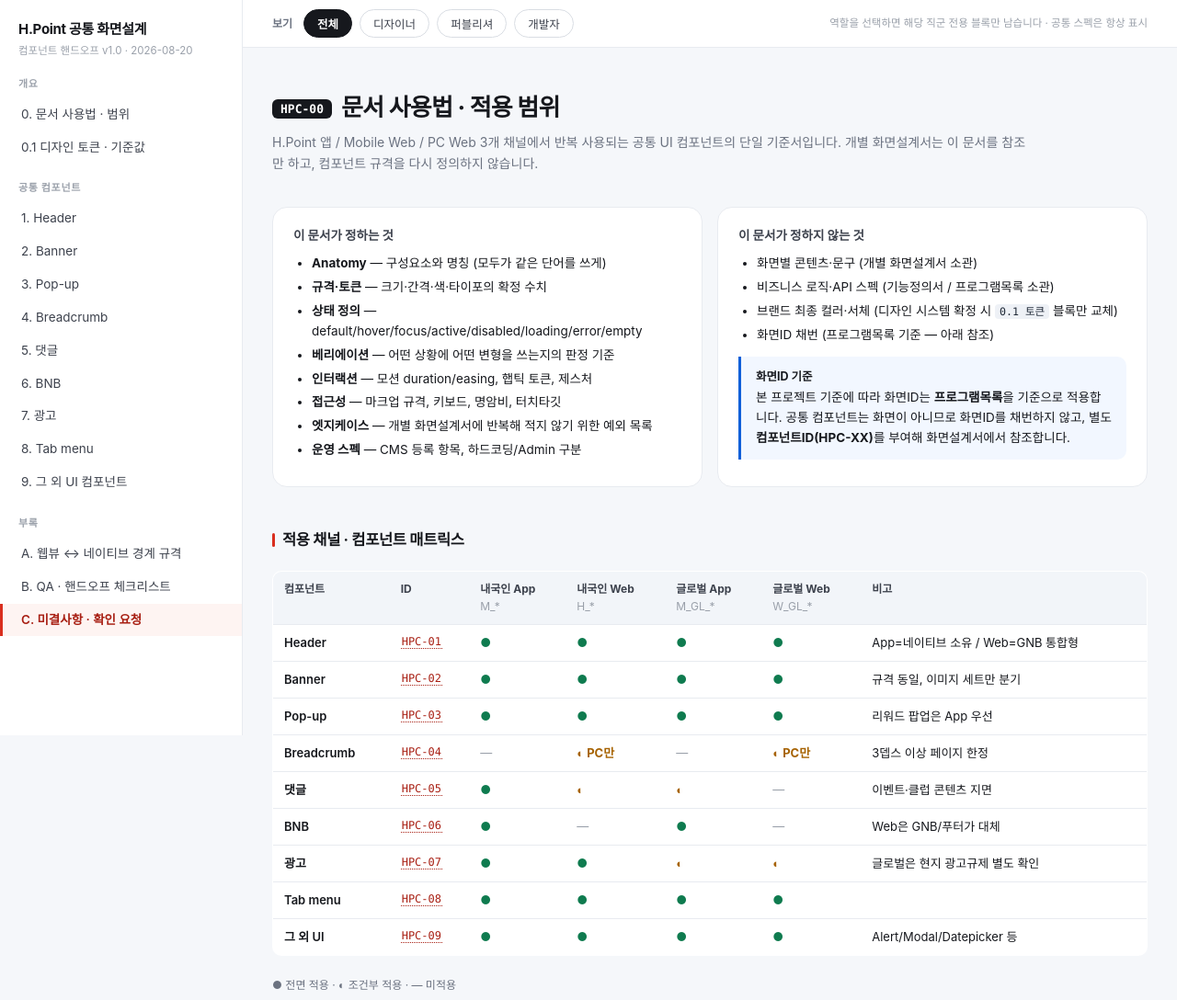
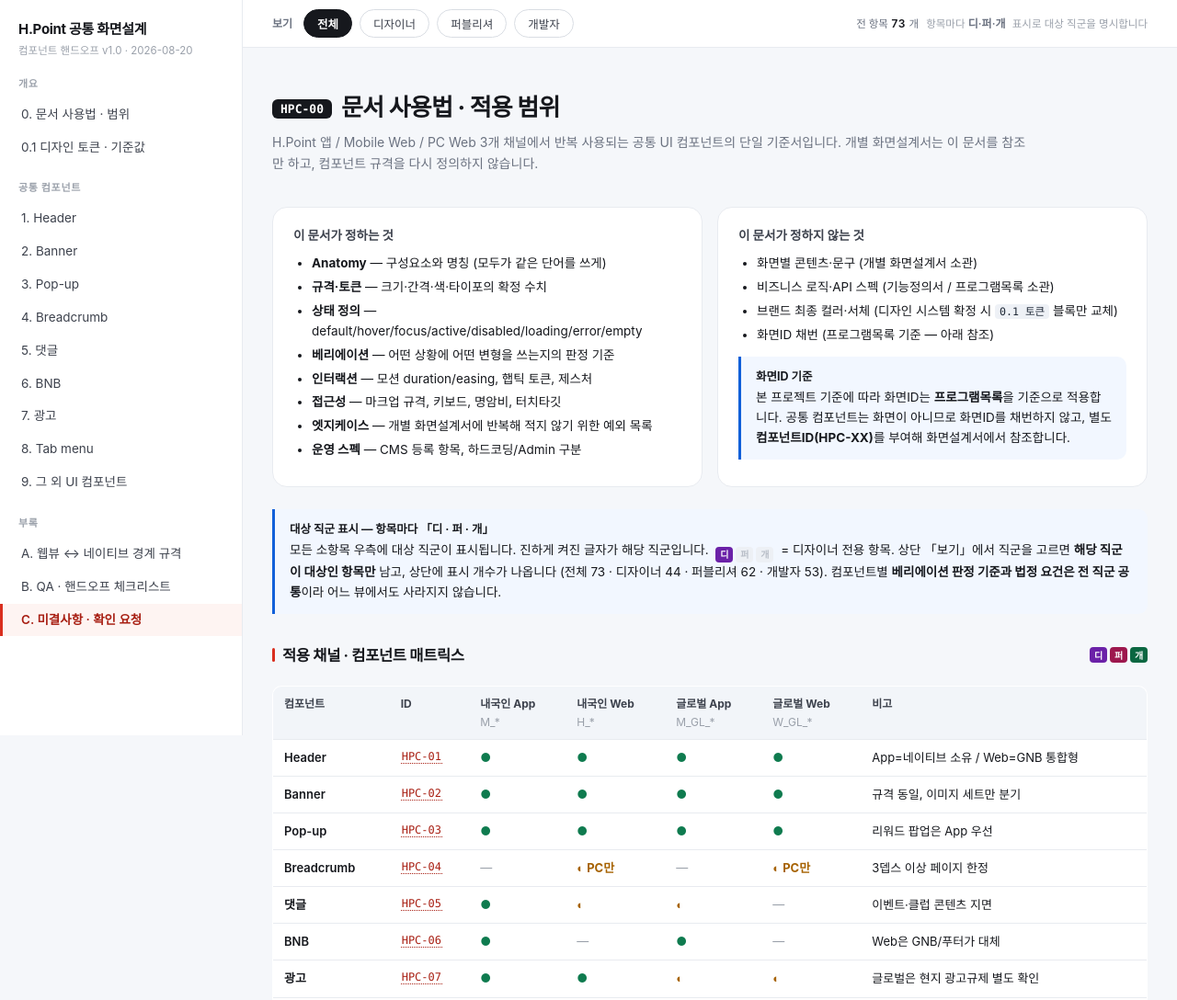
Before and after one commit to hong864/hpoint-dashboard, a plain HTML site: page handoff-components.html in a window 1280 px wide. Shown: the top 1088 px of the page at 92% size. Drawn offline with Linux system fonts and the light colour scheme.

Commit message:
fix: 역할 필터 — 전 항목(73개)에 대상 직군 명시
기존에는 뱃지가 우연히 붙은 17개 항목만 태깅되어 어느 역할을 골라도 대부분 그대로 노출됐음(h3 73개 중 56개 미태깅).
- 전 소항목에 대상 직군(디/퍼/개)을 명시적으로 매핑
- h3 우측에 대상 직군 표시자 추가, 상단에 표시 개수 카운터 추가
- 표시 비율: 전체 73 / 디자이너 44 / 퍼블리셔 62 / 개발자 53
- h3 ID 부여 이후로 적용 시점 이동 (순서 의존 버그 수정)

```diff
--- a/handoff-components.html
+++ b/handoff-components.html
@@ -98,10 +98,7 @@
 .note>b:first-child,.warn>b:first-child,.stop>b:first-child,.ok>b:first-child{display:block;margin-bottom:2px;font-size:12.5px}
 
 /* ── Role visibility ── */
-.role-des,.role-pub,.role-dev{}
-body[data-role="des"] .role-pub,body[data-role="des"] .role-dev{display:none}
-body[data-role="pub"] .role-des,body[data-role="pub"] .role-dev{display:none}
-body[data-role="dev"] .role-des,body[data-role="dev"] .role-pub{display:none}
+
 
 /* ── Spec grid ── */
 .grid2{display:grid;grid-template-columns:1fr 1fr;gap:16px}
@@ -247,6 +244,23 @@
 /* ── 데모 목업 내 비활성 링크 ── */
 .demos a[aria-disabled="true"],.demo a[aria-disabled="true"]{cursor:default;pointer-events:none}
 [data-jump]{cursor:pointer}
+/* ── 항목별 대상 직군 표시 ── */
+.aud{display:inline-flex;gap:3px;margin-left:auto;flex:0 0 auto}
+.aud i{font-style:normal;font-size:10px;font-weight:700;width:19px;height:17px;border-radius:4px;
+  display:grid;place-items:center;background:#EDF0F5;color:#B7BDC7;letter-spacing:0;line-height:1}
+.aud i.on{color:#fff}
+.aud i.d.on{background:#6B21A8}
+.aud i.p.on{background:#9D174D}
+.aud i.e.on{background:#0B6741}
+/* ── 역할 필터: 대상이 아닌 블록 숨김 ── */
+body[data-role="des"] .hpblk:not(.for-des),
+body[data-role="pub"] .hpblk:not(.for-pub),
+body[data-role="dev"] .hpblk:not(.for-dev){display:none}
+body[data-role="des"] .aud i.d,body[data-role="pub"] .aud i.p,body[data-role="dev"] .aud i.e{outline:2px solid rgba(255,255,255,.5);outline-offset:-3px}
+.bar .cnt{font-size:11.5px;color:var(--hp-ink-500);font-variant-numeric:tabular-nums}
+.bar .cnt b{color:var(--hp-ink-900)}
+.secmuted{opacity:.35}
+@media print{.aud{display:none}}
 [data-jump]:focus-visible{outline:2px solid var(--hp-primary-600);outline-offset:2px;border-radius:3px}
 /* ── 맨 위로 ── */
 .totop{position:fixed;right:22px;bottom:22px;z-index:900;width:44px;height:44px;border-radius:var(--r-full);
@@ -296,7 +310,8 @@
   <button class="rbtn" data-r="pub" aria-pressed="false">퍼블리셔</button>
   <button class="rbtn" data-r="dev" aria-pressed="false">개발자</button>
   <span class="sp"></span>
-  <span class="hint">역할을 선택하면 해당 직군 전용 블록만 남습니다 · 공통 스펙은 항상 표시</span>
+  <span class="cnt" id="roleCount"></span>
+  <span class="hint">항목마다 <b>디·퍼·개</b> 표시로 대상 직군을 명시합니다</span>
 </div>
 
 <section id="intro">
@@ -331,6 +346,17 @@
       공통 컴포넌트는 화면이 아니므로 화면ID를 채번하지 않고, 별도 <b>컴포넌트ID(HPC-XX)</b>를 부여해 화면설계서에서 참조합니다.</div>
     </div>
   </div>
+
+  <div class="note"><b>대상 직군 표시 — 항목마다 「디 · 퍼 · 개」</b>
+  모든 소항목 우측에 대상 직군이 표시됩니다. 진하게 켜진 글자가 해당 직군입니다.
+  <span style="display:inline-flex;gap:3px;vertical-align:-4px;margin:0 4px">
+    <i style="font-style:normal;font-size:10px;font-weight:700;width:19px;height:17px;border-radius:4px;display:grid;place-items:center;background:#6B21A8;color:#fff">디</i>
+    <i style="font-style:normal;font-size:10px;font-weight:700;width:19px;height:17px;border-radius:4px;display:grid;place-items:center;background:#EDF0F5;color:#B7BDC7">퍼</i>
+    <i style="font-style:normal;font-size:10px;font-weight:700;width:19px;height:17px;border-radius:4px;display:grid;place-items:center;background:#EDF0F5;color:#B7BDC7">개</i>
+  </span>
+  = 디자이너 전용 항목. 상단 「보기」에서 직군을 고르면 <b>해당 직군이 대상인 항목만</b> 남고, 상단에 표시 개수가 나옵니다
+  (전체 73 · 디자이너 44 · 퍼블리셔 62 · 개발자 53).
+  컴포넌트별 <b>베리에이션 판정 기준과 법정 요건은 전 직군 공통</b>이라 어느 뷰에서도 사라지지 않습니다.</div>
 
   <h3>적용 채널 · 컴포넌트 매트릭스</h3>
   <div class="tw"><table class="matrix">
@@ -2139,20 +2165,89 @@
       document.querySelectorAll('.rbtn').forEach(function(b){ b.setAttribute('aria-pressed','false'); });
       btn.setAttribute('aria-pressed','true');
       body.setAttribute('data-role', btn.dataset.r);
+      renderCount();
+      update();
     });
   });
 
-  var MAP = { '디자이너':'role-des', '퍼블리셔':'role-pub', '개발':'role-dev' };
-  document.querySelectorAll('h3').forEach(function(h){
-    var badges = h.querySelectorAll('.b-des, .b-pub, .b-dev');
-    if(!badges.length) return;
-    var cls = [];
-    badges.forEach(function(b){ var c = MAP[b.textContent.trim()]; if(c && cls.indexOf(c)<0) cls.push(c); });
-    if(cls.length !== 1) return;                 /* 복수 직군이면 공통 취급 */
-    var node = h, group = [h];
-    while((node = node.nextElementSibling) && node.tagName !== 'H3' && node.tagName !== 'H2'){ group.push(node); }
-    group.forEach(function(el){ el.classList.add(cls[0]); });
-  });
+  /* ── 항목별 대상 직군 (D=디자이너 P=퍼블리셔 E=개발자) ─────────────────
+     모든 h3 소항목에 대상 직군을 명시한다. 여기 없는 항목은 공통(DPE)으로 처리.
+     h2 직후 도입부(리드·매트릭스)는 항상 표시된다. */
+  var AUDIENCE = {
+    /* 개요 */
+    'intro-1':'DPE', 'intro-2':'DPE',
+    /* 디자인 토큰 */
+    'tokens-1':'DP', 'tokens-2':'DP', 'tokens-3':'DP', 'tokens-4':'DP', 'tokens-5':'DP',
+    'tokens-6':'PE', 'tokens-7':'DPE', 'tokens-8':'DE',
+    /* Header */
+    'hdr-1':'DPE', 'hdr-2':'DP', 'hdr-3':'DP', 'hdr-4':'DP', 'hdr-5':'PE', 'hdr-6':'DPE', 'hdr-7':'E',
+    /* Banner */
+    'bnr-1':'DPE', 'bnr-2':'DPE', 'bnr-3':'PE', 'bnr-4':'D', 'bnr-5':'DP', 'bnr-6':'PE', 'bnr-7':'E',
+    /* Pop-up */
+    'pop-1':'DPE', 'pop-2':'E', 'pop-3':'DPE', 'pop-4':'DP', 'pop-5':'PE', 'pop-6':'PE',
+    /* Breadcrumb */
+    'brd-1':'DPE', 'brd-2':'DP', 'brd-3':'PE', 'brd-4':'E', 'brd-5':'PE',
+    /* 댓글 */
+    'cmt-1':'DPE', 'cmt-2':'DP', 'cmt-3':'DP', 'cmt-4':'E', 'cmt-5':'PE', 'cmt-6':'PE',
+    /* BNB */
+    'bnb-1':'DPE', 'bnb-2':'DPE', 'bnb-3':'DPE', 'bnb-4':'PE', 'bnb-5':'PE', 'bnb-6':'PE',
+    /* 광고 */
+    'adv-1':'DPE', 'adv-2':'DPE', 'adv-3':'E', 'adv-4':'E', 'adv-5':'PE',
+    /* Tab menu */
+    'tab-1':'DPE', 'tab-2':'DP', 'tab-3':'PE', 'tab-4':'PE', 'tab-5':'PE',
+    /* 그 외 UI */
+    'hpc-09-tst':'DPE', 'hpc-09-mdl':'DPE', 'hpc-09-dtp':'DPE', 'hpc-09-sta':'DP',
+    'hpc-09-btn':'DP', 'hpc-09-frm':'DPE', 'hpc-09-bdg':'DP', 'hpc-09-scr':'PE',
+    /* 부록 */
+    'webview-1':'DPE', 'webview-2':'PE', 'webview-3':'PE',
+    'qa-1':'D', 'qa-2':'P', 'qa-3':'E', 'qa-4':'DPE',
+    'open-1':'DPE'
+  };
+  var ROLEKEY = { D:'des', P:'pub', E:'dev' };
+  var ROLENAME = { D:'디자이너', P:'퍼블리셔', E:'개발자' };
+  var stat = { total:0, des:0, pub:0, dev:0, missing:[] };
+
+  function applyAudience(){
+    document.querySelectorAll('section h3').forEach(function(h){
+      var code = AUDIENCE[h.id];
+      if(!code){ code = 'DPE'; stat.missing.push(h.id); }
+      stat.total++;
+      var classes = ['hpblk'];
+      ['D','P','E'].forEach(function(k){
+        if(code.indexOf(k) >= 0){ classes.push('for-' + ROLEKEY[k]); stat[ROLEKEY[k]]++; }
+      });
+
+      /* h3 본인 + 다음 h3/h2 전까지의 형제 블록을 한 묶음으로 */
+      var node = h, group = [h];
+      while((node = node.nextElementSibling) && node.tagName !== 'H3' && node.tagName !== 'H2'){ group.push(node); }
+      group.forEach(function(el){ classes.forEach(function(c){ el.classList.add(c); }); });
+
+      /* h3 안의 수동 직군 뱃지는 제거하고 표준 표시로 대체 (이중 표기 방지) */
+      h.querySelectorAll('.b-des, .b-pub, .b-dev').forEach(function(b){ b.remove(); });
+
+      var aud = document.createElement('span');
+      aud.className = 'aud';
+      aud.setAttribute('aria-label', '대상: ' + ['D','P','E'].filter(function(k){ return code.indexOf(k)>=0; })
+        .map(function(k){ return ROLENAME[k]; }).join(', '));
+      var CHAR = { D:'디', P:'퍼', E:'개' };
+      aud.innerHTML = ['D','P','E'].map(function(k){
+        var on = code.indexOf(k) >= 0;
+        return '<i class="' + k.toLowerCase() + (on ? ' on' : '') + '" title="' +
+               ROLENAME[k] + (on ? ' 대상' : ' 해당 없음') + '">' + CHAR[k] + '</i>';
+      }).join('');
+      h.appendChild(aud);
+    });
+  }
+
+  function renderCount(){
+    var el = document.getElementById('roleCount');
+    if(!el) return;
+    var r = document.body.getAttribute('data-role');
+    if(r === 'all'){ el.innerHTML = '전 항목 <b>' + stat.total + '</b>개'; return; }
+    var n = stat[r] || 0;
+    var label = { des:'디자이너', pub:'퍼블리셔', dev:'개발자' }[r] || '';
+    el.innerHTML = label + ' 대상 <b>' + n + '</b> / ' + stat.total + '개 항목';
+  }
 
   /* ─────────────── 2. h3 소제목에 앵커 ID + 퍼머링크 부여 ─────────────── */
   document.querySelectorAll('section').forEach(function(sec){
@@ -2184,6 +2279,9 @@
     });
   });
 
+  /* h3 ID가 모두 부여된 뒤에 대상 직군을 적용한다 (순서 의존) */
+  applyAudience();
+
   var toast = document.querySelector('.copied');
   var tid;
   function showCopied(msg){
@@ -2371,6 +2469,10 @@
     setTimeout(function(){ goTo(location.hash.slice(1)); }, 60);
   }
 
+  renderCount();
+  if(stat.missing.length) console.warn('[H.Point 핸드오프] 대상 직군 미지정 항목:', stat.missing.join(', '));
+  console.log('[H.Point 핸드오프] 대상 직군 — 전체 ' + stat.total + ' / 디자이너 ' + stat.des +
+              ' / 퍼블리셔 ' + stat.pub + ' / 개발자 ' + stat.dev);
   console.log('[H.Point 핸드오프] 상호참조 ' + linked + '건 · h3 앵커 ' +
               document.querySelectorAll('h3[id]').length + '개 · 이동 링크 ' +
               document.querySelectorAll('[data-jump]').length + '개 · 잔여 href앵커 ' +
```
